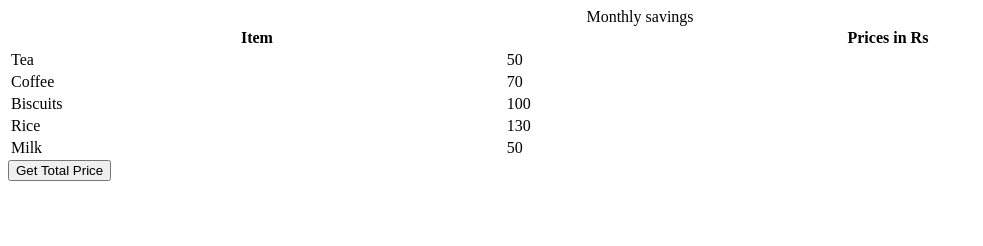
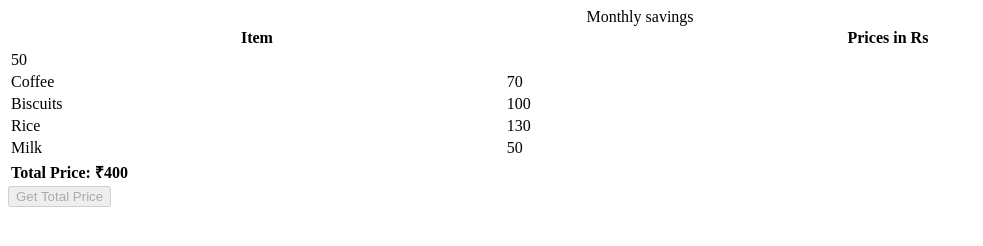
Before and after one commit to acciojob/grofers-checkout-SourabhG202, a website: page main.html in a window 1280 px wide. Both pictures are taken after a click on the button "Get Total Price". Shown: the whole page, without its empty margins (0-983 px from the left). Drawn offline with Linux system fonts and the light colour scheme.

Commit message:
created a submission

```diff
--- a/main.html
+++ b/main.html
@@ -3,15 +3,13 @@
 <html>
 
 <head>
-	<link rel="stylesheet" href="styles.css">
+	<link rel="stylesheet" href="style.css">
 </head>
 
 <body>
     <!-- the entire body must be written by student -->
     <table style="width: 100%">
-    <caption>
-      Monthly savings
-    </caption>
+    <caption> Monthly savings </caption>
     <tr>
       <th>Item</th>
       <th>Prices in Rs</th>
--- a/script.js
+++ b/script.js
@@ -4,6 +4,24 @@ document.body.appendChild(getSumBtn);
 
 const getSum = () => {
 //Add your code here
+	const priceElements=document.querySelectorAll(".price");
+	let total = 0;
+	priceElements.forEach(price =>{
+		total+=parseFloat(price.textContent);
+	});
+	const table = document.querySelector("table");
+	const newRow = document.createElement("tr");
+	const totalcell = document.querySelector("td");
+	totalcell.colSpan = 2;
+	totalcell.textContent = `Total Price: ₹${total}`;
+	totalcell.style.fontWeight = "bold";
+
+	newRow.appendChild(totalcell);
+	table.appendChild(newRow);
+
+	getSumBtn.disabled = true;
+
+
 
 };
 
```
